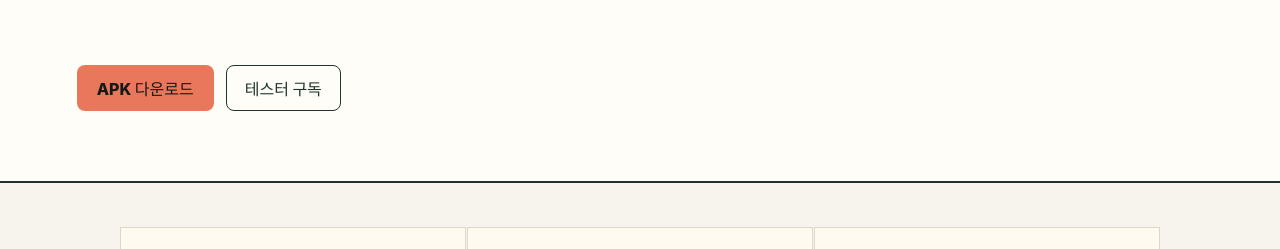
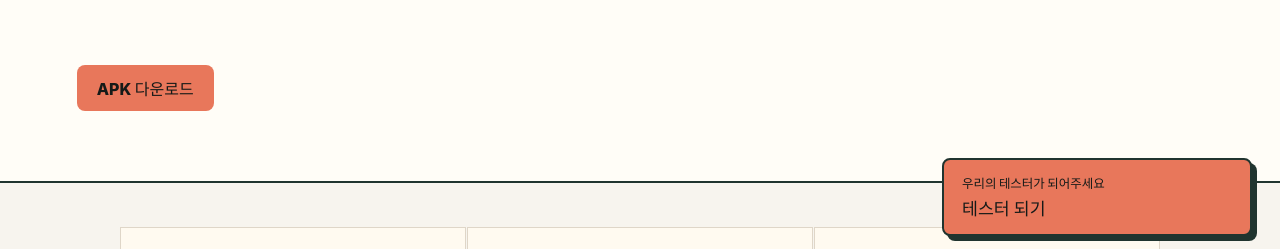
Before and after one commit to mann-lab-apps/landing-page, a website built with Vite: page games/10000/index.html in a window 1280 px wide. Shown: the part 536-785 px from the top of the page. Built offline with nearby package versions, Linux system fonts and the light colour scheme; no server answers.

Commit message:
Make games tester CTA global

```diff
--- a/src/features/landing_page/content.ts
+++ b/src/features/landing_page/content.ts
@@ -25,7 +25,13 @@ export type GameRelease = {
   version: string;
   downloadHref: string;
   pageHref: string;
-  testerHref: string;
+};
+
+export type TesterProgram = {
+  href: string;
+  label: string;
+  shortLabel: string;
+  description: string;
 };
 
 export type WorkmapPoint = {
@@ -40,6 +46,14 @@ export const company = {
   intro:
     "만랩은 혼자 만 가지 문제를 해결하려는 회사가 아닙니다. 엄마의 일, 동생의 일, 작은 팀과 회사의 중요한 문제를 같이 듣고 정리한 뒤 개발로 해결 가능한 형태까지 함께 만들어 갑니다.",
   contactEmail: "hello@mannlab.kr"
+};
+
+export const testerProgram: TesterProgram = {
+  href: "mailto:hello@mannlab.kr?subject=Mann%20Lab%20Games%20tester",
+  label: "우리의 테스터가 되어주세요",
+  shortLabel: "테스터 되기",
+  description:
+    "Mann Lab Games의 새 Android 빌드와 Google Play 테스트 소식을 먼저 받아볼 수 있습니다."
 };
 
 export const highlights: Highlight[] = [
@@ -93,8 +107,7 @@ export const games: GameRelease[] = [
     platform: "Android",
     version: "0.1.0",
     downloadHref: "/downloads/10000.apk",
-    pageHref: "/games/10000/",
-    testerHref: "mailto:hello@mannlab.kr?subject=10000%20Android%20tester"
+    pageHref: "/games/10000/"
   }
 ];
 
--- a/src/pages/game10000.ts
+++ b/src/pages/game10000.ts
@@ -1,5 +1,5 @@
 import "../style.css";
-import { games } from "../features/landing_page/content";
+import { games, testerProgram } from "../features/landing_page/content";
 import { initGoogleAnalytics } from "../features/analytics/googleAnalytics";
 
 const app = document.querySelector<HTMLDivElement>("#app");
@@ -27,7 +27,6 @@ app.innerHTML = `
       <p>${game.summary}</p>
       <div class="game-actions share-actions">
         <a class="primary-action" href="${game.downloadHref}" download>APK 다운로드</a>
-        <a class="secondary-action dark-line" href="${game.testerHref}">테스터 구독</a>
       </div>
     </section>
 
@@ -64,10 +63,21 @@ app.innerHTML = `
         <h2 id="tester-title">테스터 구독</h2>
       </div>
       <p>
+        ${testerProgram.description}
         Google Play closed testing이 열리면 구독자에게 참여 링크를 보냅니다.
         Play 테스트는 Google 계정 이메일이 필요하며, 프로덕션 출시 전 12명 이상이
         14일 동안 opt-in 상태를 유지해야 합니다.
       </p>
     </section>
   </main>
+
+  <a
+    class="tester-fab"
+    href="${testerProgram.href}"
+    aria-label="${testerProgram.description}"
+    title="${testerProgram.description}"
+  >
+    <span>${testerProgram.label}</span>
+    <strong>${testerProgram.shortLabel}</strong>
+  </a>
 `;
--- a/src/style.css
+++ b/src/style.css
@@ -564,6 +564,36 @@ a {
   border-bottom: 0;
 }
 
+.tester-fab {
+  position: fixed;
+  right: clamp(16px, 3vw, 28px);
+  bottom: clamp(16px, 3vw, 28px);
+  z-index: 20;
+  display: grid;
+  min-width: min(310px, calc(100vw - 32px));
+  gap: 3px;
+  padding: 14px 18px;
+  border: 2px solid #20342f;
+  border-radius: 8px;
+  background: #e8775b;
+  color: #151a18;
+  box-shadow: 5px 5px 0 #20342f;
+  font-weight: 900;
+}
+
+.tester-fab span {
+  font-size: 0.78rem;
+}
+
+.tester-fab strong {
+  font-size: 1.08rem;
+}
+
+.tester-fab:hover {
+  transform: translate(-1px, -1px);
+  box-shadow: 6px 6px 0 #20342f;
+}
+
 @media (max-width: 760px) {
   .site-header {
     align-items: flex-start;
@@ -609,4 +639,11 @@ a {
   .game-card {
     box-shadow: 5px 5px 0 #20342f;
   }
+
+  .tester-fab {
+    left: 16px;
+    right: 16px;
+    bottom: 16px;
+    min-width: 0;
+  }
 }
```
Also changed, not shown: src/main.ts (+11 -1 lines), src/tests/content.test.ts (+5 -2 lines).
